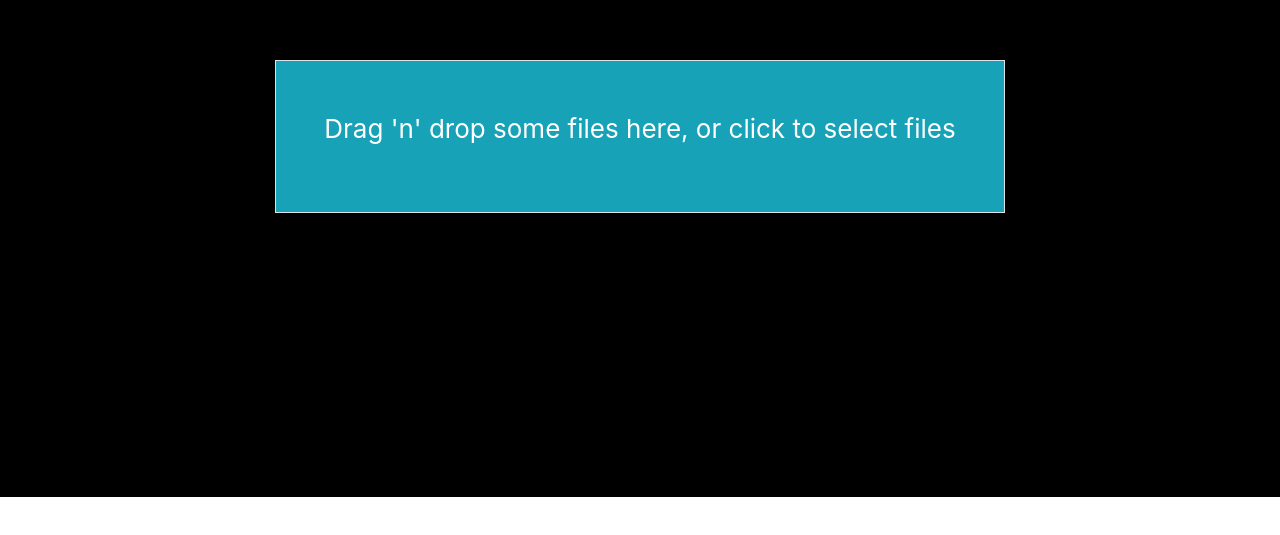
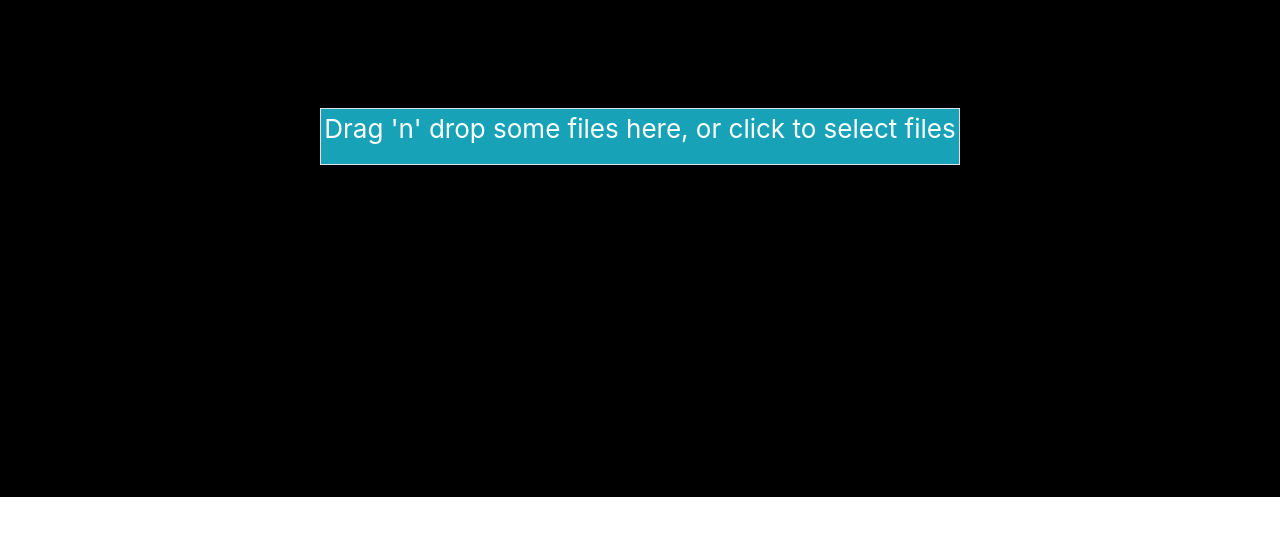
Before and after one commit to NaimMorshed/cubbit-task, a React (Create React App) app: page /drag in a window 1280 px wide. Shown: the part 225-760 px from the top of the page. Built offline with nearby package versions, Linux system fonts and the light colour scheme.

Commit message:
modified react dropzone

```diff
--- a/src/components/Home/ReactDropzone.tsx
+++ b/src/components/Home/ReactDropzone.tsx
@@ -2,15 +2,16 @@ import React, { useCallback } from 'react';
 import { useDropzone } from 'react-dropzone'
 
 const ReactDropzone = () => {
+
     const onDrop = useCallback(acceptedFiles => {
-
+        console.log(acceptedFiles)
     }, [])
 
     const { getRootProps, getInputProps, isDragActive } = useDropzone({ onDrop })
 
     return (
         <div className="App-header">
-            <div className="bg-info p-5 border" {...getRootProps()}>
+            <div className="bg-info border w-50 center-row" {...getRootProps()}>
                 <input {...getInputProps()} />
                 {
                     isDragActive ?
```
